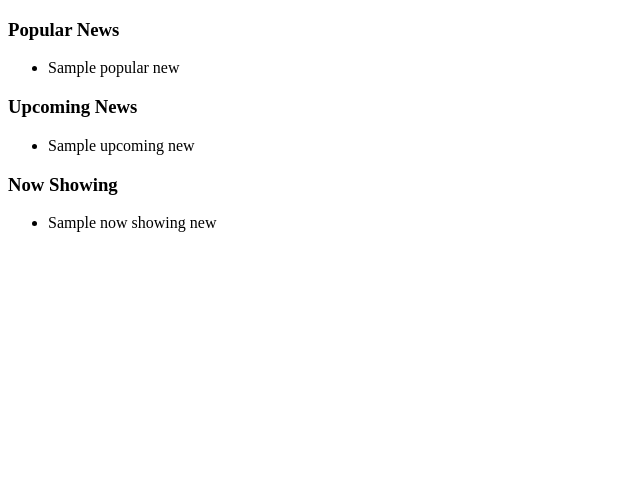
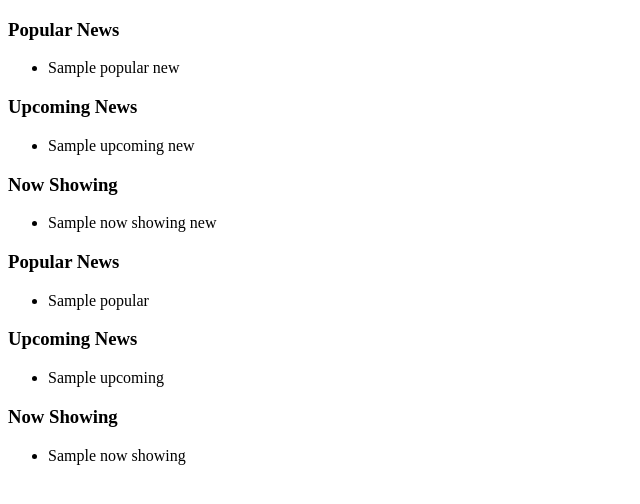
Before and after one commit to Agneskoinange/NewsAPI, a Flask app: template app/templates/index.html in a window 1280 px wide. Shown: the top 504 px of the page, without its empty margins (0-640 px from the left). Run offline with Flask 2, Linux system fonts and the light colour scheme; the template is opened without the code that fills it: most values are stand-ins (such as "Sample title", 1, 10 or a date in 2020).

Commit message:
add macros to macros.html and index.html

```diff
--- a/app/templates/index.html
+++ b/app/templates/index.html
@@ -8,27 +8,45 @@
         <title> Welcome to The best News Website Online </title>
         {% endif %}
     </head>
+
+    {% import 'macros.html' as macro%}
     <body>
-        <!-- Popular movie section  -->
+        <!-- Popular news section  -->
         <h3> Popular News</h3>
          <ul>
             {% for popular_news in popular %}
                 <li>{{ popular_news.title}}</li>
             {% endfor %}
         </ul>
-        <!-- Upcoming movie  -->
+        <!-- Upcoming news  -->
         <h3> Upcoming News </h3>
          <ul>
             {% for upcoming_news in upcoming %}
                 <li>{{ upcoming_news.title}}</li>
             {% endfor %}
         </ul>
-        <!-- Now showing movie -->
+        <!-- Now showing news -->
         <h3>Now Showing</h3>
          <ul>
             {% for now_showing_news in now_showing %}
                 <li>{{ now_showing_news.title}}</li>
             {% endfor %}
         </ul>
+
+         <!-- Popular news -->
+         <h3> Popular News</h3>
+         <ul>
+             {{ macro.displayNewsList(popular)}}
+         </ul>
+         <!-- Upcoming news  -->
+         <h3> Upcoming News </h3>
+         <ul>
+             {{ macro.displayNewsList(upcoming)}}
+         </ul>
+         <!-- Now showing News -->
+         <h3>Now Showing</h3>
+         <ul>
+             {{ macro.displayNewsList(now_showing)}}
+         </ul>
  </body>
 </html>
--- /dev/null
+++ b/app/templates/macros.html
@@ -0,0 +1,7 @@
+{% macro displayNewsList(news_list) %}
+
+    {% for news in news_list %}
+        <li>{{ news_list.title}}</li>
+    {% endfor %}
+
+{% endmacro %}
```
